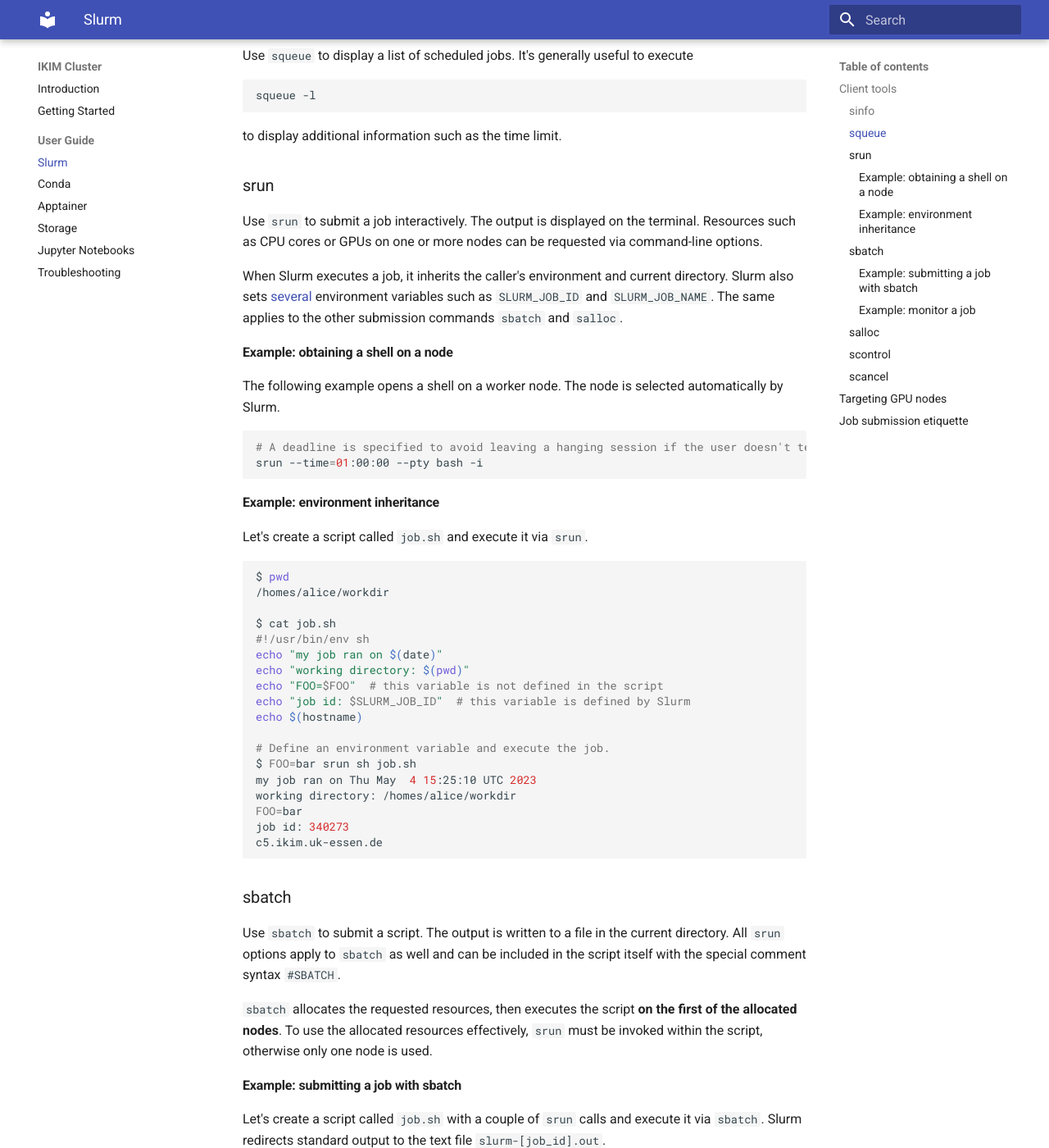
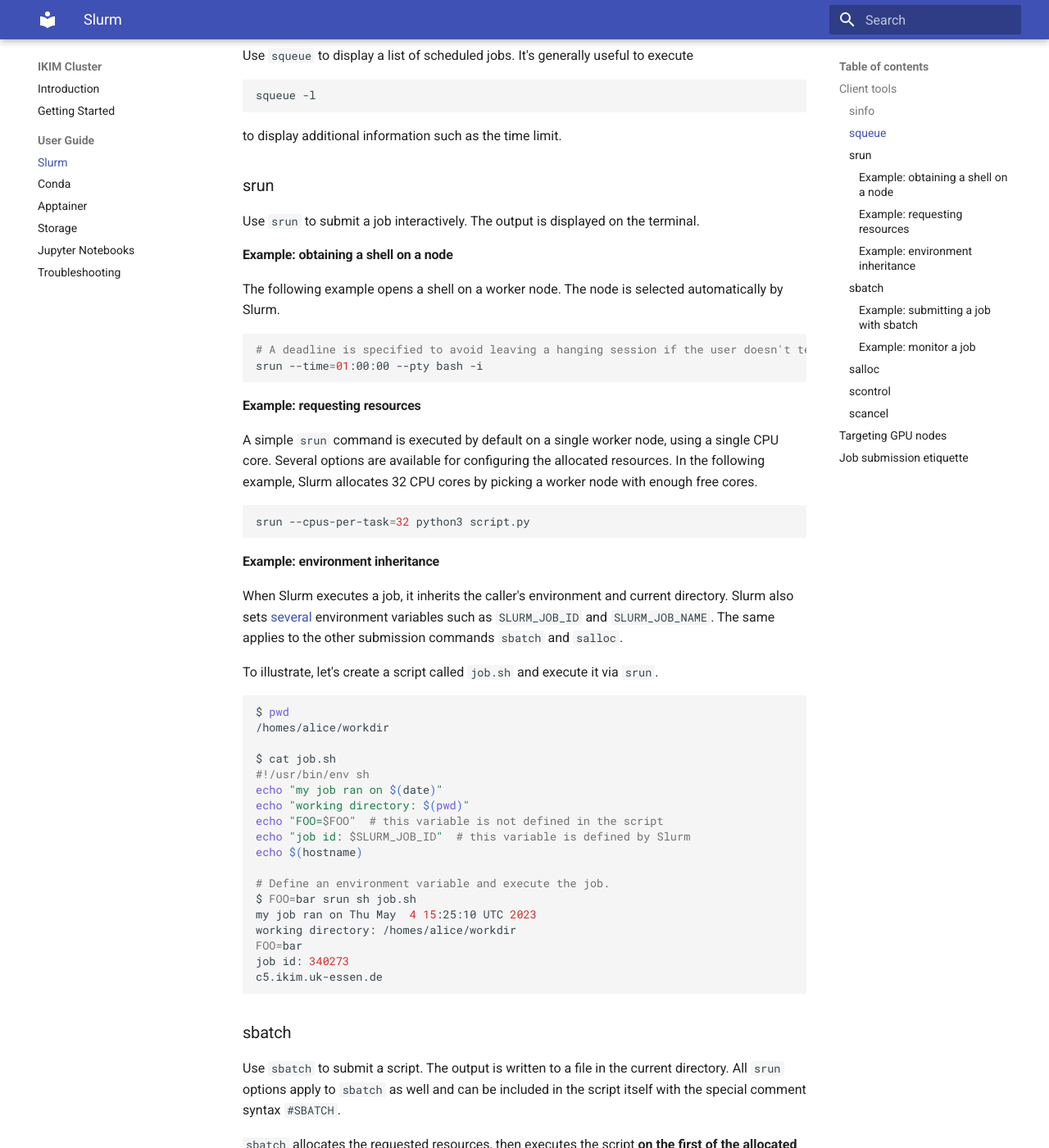
Before and after one commit to IKIM-Essen/ClusterDocs, an MkDocs documentation site: the page built from docs/slurm.md, in a window 1280 px wide and 1400 px high, scrolled down 680 px. Shown: the whole window at 82% size. Built offline with MkDocs 1.6.1 and Material for MkDocs 9.7.7, drawn with Linux system fonts in a browser that asks for light colours.

Commit message:
Show how to request CPU cores. (#19)

````diff
--- a/docs/slurm.md
+++ b/docs/slurm.md
@@ -32,9 +32,7 @@
 
 ### srun
 
-Use `srun` to submit a job interactively. The output is displayed on the terminal. Resources such as CPU cores or GPUs on one or more nodes can be requested via command-line options.
-
-When Slurm executes a job, it inherits the caller's environment and current directory. Slurm also sets [several][sbatch-env] environment variables such as `SLURM_JOB_ID` and `SLURM_JOB_NAME`. The same applies to the other submission commands `sbatch` and `salloc`.
+Use `srun` to submit a job interactively. The output is displayed on the terminal.
 
 #### Example: obtaining a shell on a node
 
@@ -45,9 +43,19 @@
 srun --time=01:00:00 --pty bash -i
 ```
 
+#### Example: requesting resources
+
+A simple `srun` command is executed by default on a single worker node, using a single CPU core. Several options are available for configuring the allocated resources. In the following example, Slurm allocates 32 CPU cores by picking a worker node with enough free cores.
+
+```sh
+srun --cpus-per-task=32 python3 script.py
+```
+
 #### Example: environment inheritance
 
-Let's create a script called `job.sh` and execute it via `srun`.
+When Slurm executes a job, it inherits the caller's environment and current directory. Slurm also sets [several][sbatch-env] environment variables such as `SLURM_JOB_ID` and `SLURM_JOB_NAME`. The same applies to the other submission commands `sbatch` and `salloc`.
+
+To illustrate, let's create a script called `job.sh` and execute it via `srun`.
 
 ```sh
 $ pwd
````
